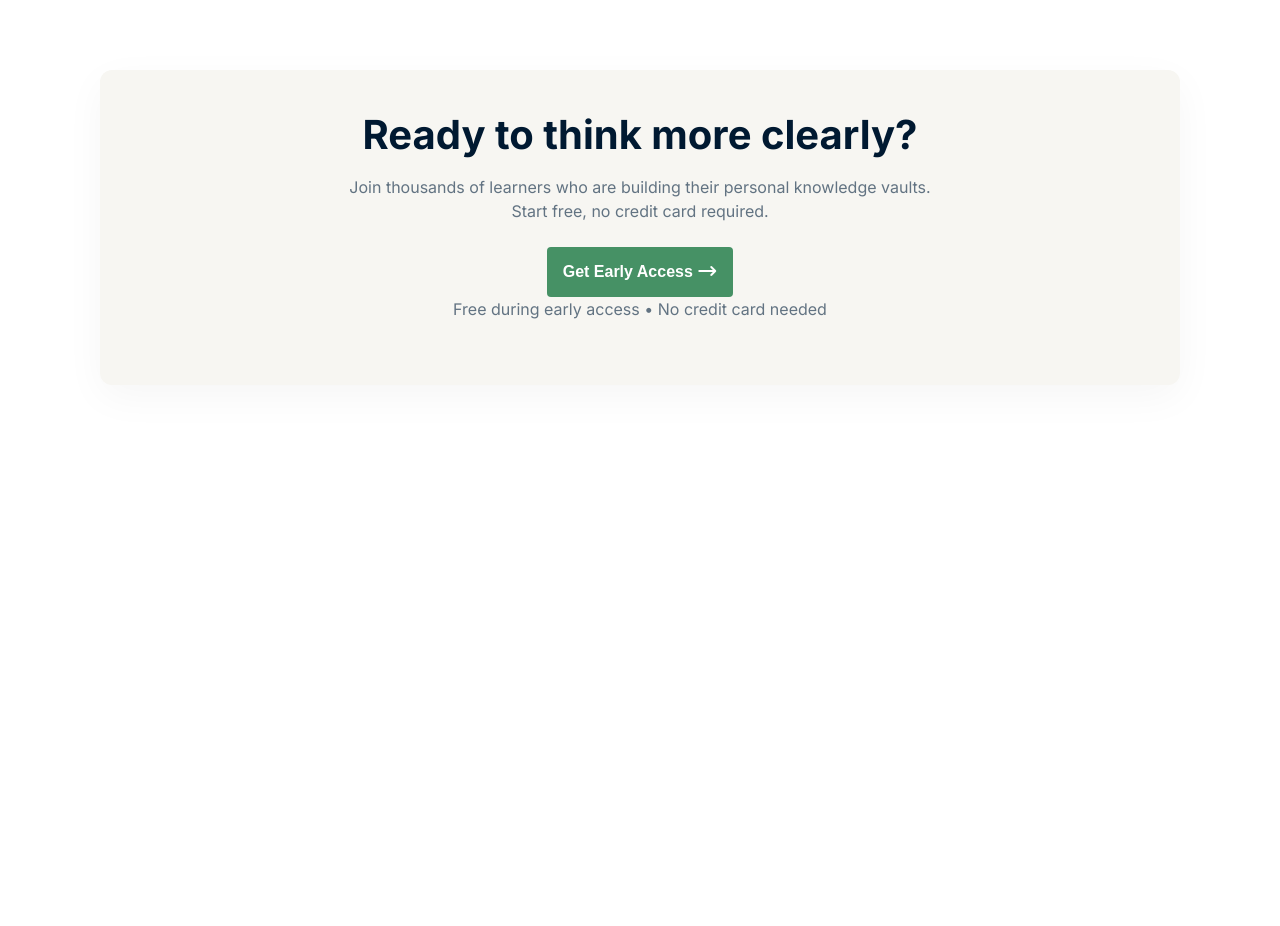
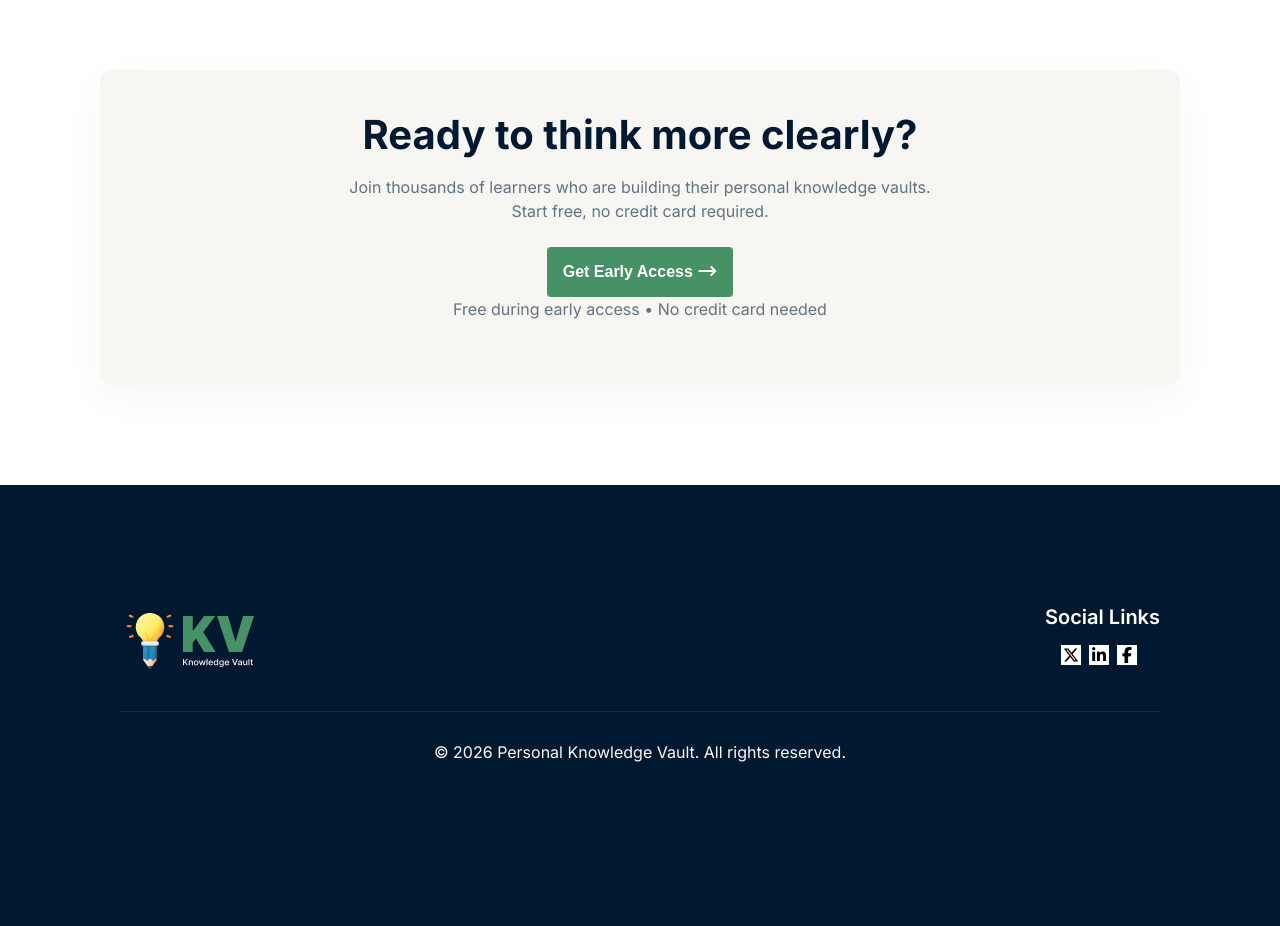
Before and after one commit to mayatuncodes/frist-assignment, a plain HTML site: page B13-A01-Knowledge-Vault/index.html in a window 1280 px wide. Shown: the part 1797-2723 px from the top of the page. Before the commit the page ends 2282 px from the top, so only its background shows below. Drawn offline with Linux system fonts and the light colour scheme.

Commit message:
-Complete footer section layout and styling

```diff
--- a/B13-A01-Knowledge-Vault/index.html
+++ b/B13-A01-Knowledge-Vault/index.html
@@ -148,6 +148,38 @@
         </div>
 
     </section>
+    <!-- Footer Section -->
+
+        <footer class="site-footer">
+            <div class="footer-container">
+                <div class="footer-logo">
+                    <img src="assets/logo-footer.png" alt="">
+
+
+                </div>
+                <div class="footer-links">
+                    <h4>Social Links</h4>
+                    <ul class="links-circle">
+                        <li><a href=""><i class="fa-brands fa-x-twitter"></i></a></li>
+                        <li><a href=""><i class="fa-brands fa-linkedin-in"></i></a></li>
+                        <li><a href=""><i class="fa-brands fa-facebook-f"></i></a></li>
+                    </ul>
+
+                </div>
+
+            </div>
+
+
+            <div class="footer-bottom">
+                <p>© 2026 Personal Knowledge Vault. All rights reserved.</p>
+
+            </div>
+
+
+        </footer>
+
+
+
 
 </body>
 
--- a/B13-A01-Knowledge-Vault/style/style.css
+++ b/B13-A01-Knowledge-Vault/style/style.css
@@ -309,5 +309,53 @@ nav .menu a {
     cursor: pointer;
     padding-bottom: 16px;
 
+}
+/* Footer Base */
+.site-footer {
+    background-color: #001931;
+    color: #FFFFFF;
+    padding: 120px 120px 164px 120px;
 
 }
+.footer-container {
+    max-width: 1360px;
+    display: flex;
+    justify-content: space-between;
+    align-items: center;
+    margin: 0 auto;
+
+}
+/.footer-logo {
+    display: flex;
+    align-items: center;
+    gap: 16px;
+    width: 139px;
+    height: 60px;
+}
+.footer-links h4{
+    color: #ffffff;
+    font-size: 20px;
+    font-weight: 600;
+}
+.footer-links ul {
+    list-style-type: none;
+    display: flex;
+    gap: 8px;
+    padding: 16px;
+    border-radius: 50%;
+}
+.footer-links ul li a {
+    text-decoration: none;
+    background-color: #FFFFFF;
+    color: #000000;
+
+}
+.footer-bottom {
+    text-align: center;
+    margin-top: 30px;
+    font-size: 16px;
+    color: #FAFAFA;
+    padding-top: 30px;
+    border-top: 1px solid #1a2b3c;
+
+}
```
Also changed, not shown: B13-A01-Knowledge-Vault/assets/twitter.png (added).
